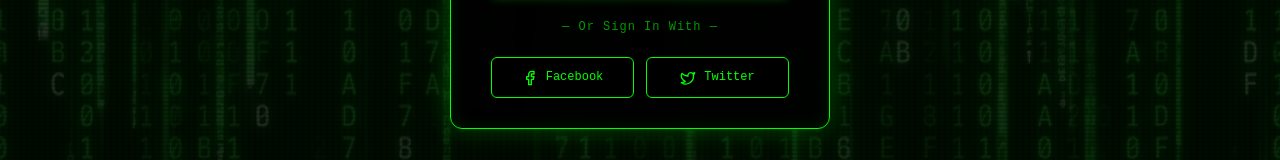
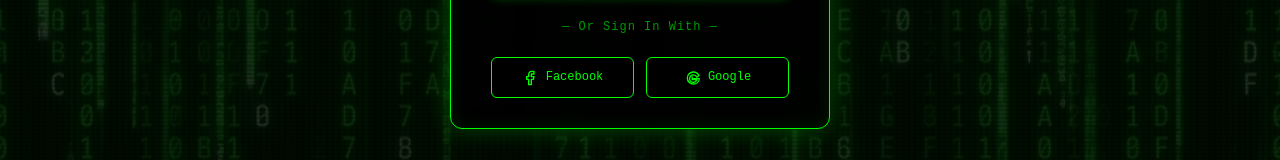
Before and after one commit to danielherrera99/LDTECH99-busqueda, a React (Vite) app: page / in a window 1280 px wide. Shown: the part 525-685 px from the top of the page. Built offline with nearby package versions, Linux system fonts and the light colour scheme.

Commit message:
style: replace Twitter social login option with Google and insert custom inline Google vector icon

```diff
--- a/src/App.jsx
+++ b/src/App.jsx
@@ -52,9 +52,9 @@ const Facebook = ({ size = 24, ...props }) => (
   </svg>
 );
 
-const Twitter = ({ size = 24, ...props }) => (
+const Google = ({ size = 24, ...props }) => (
   <svg viewBox="0 0 24 24" width={size} height={size} stroke="currentColor" strokeWidth="2" fill="none" strokeLinecap="round" strokeLinejoin="round" {...props}>
-    <path d="M22 4s-.7 2.1-2 3.4c1.6 10-9.4 17.3-18 11.6 2.2.1 4.4-.6 6-2C3 15.5.5 9.6 3 5c2.2 2.6 5.6 4.1 9 4-.9-4.2 4-6.6 7-3.8 1.1 0 3-1.2 3-1.2z" />
+    <path d="M12.24 10.285V14.4h6.887c-.648 2.41-2.519 4.114-5.136 4.114A5.59 5.59 0 0 1 8.4 12.99a5.59 5.59 0 0 1 5.591-5.59c2.42 0 4.382 1.34 5.302 3.328l3.197-2.422C20.655 4.887 17.653 3 13.99 3c-4.97 0-9 4.03-9 9s4.03 9 9 9c4.767 0 8.783-3.23 9-8H12.24z" />
   </svg>
 );
 
@@ -1045,9 +1045,9 @@ function App() {
             </a>
             <a href="#" className="social-btn" onClick={(e) => {
               e.preventDefault();
-              alert('Autenticación mediante Twitter no configurada. Use el inicio de sesión de consola.');
+              alert('Autenticación mediante Google no configurada. Use el inicio de sesión de consola.');
             }}>
-              <Twitter size={16} /> Twitter
+              <Google size={16} /> Google
             </a>
           </div>
         </div>
```
